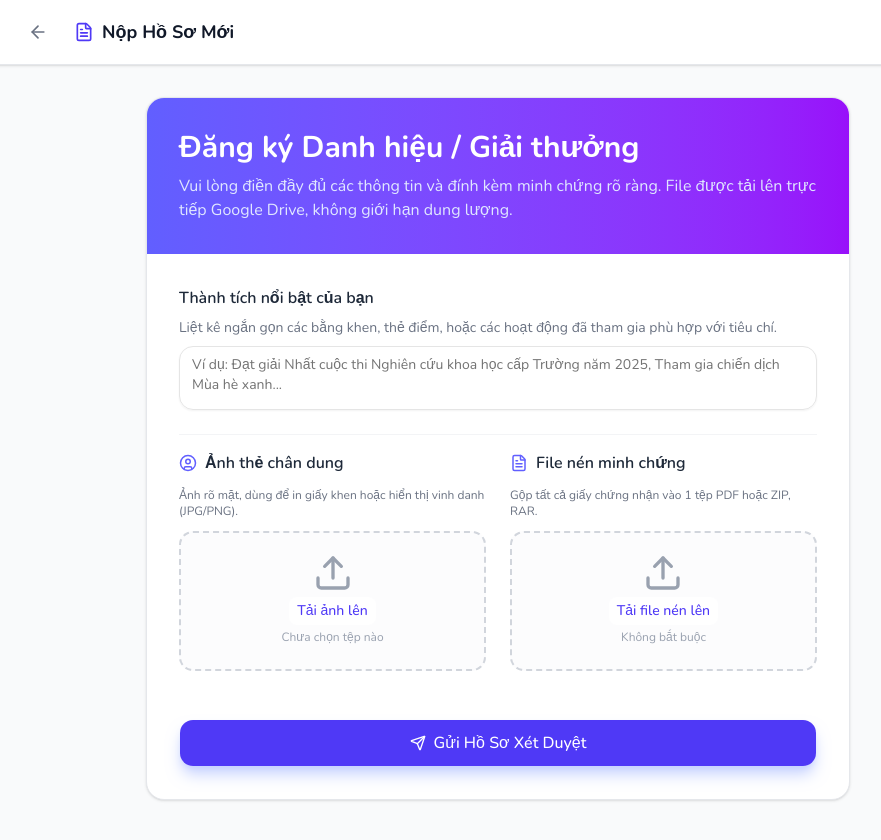
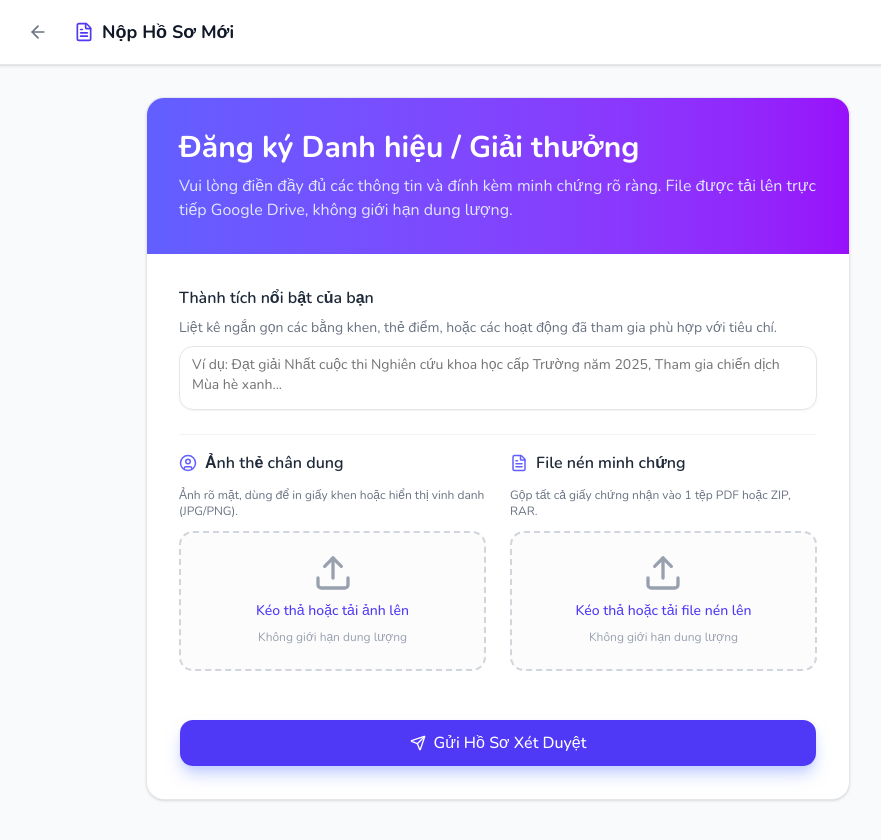
Before and after one commit to rchg2025/vinhdanh, a Next.js app: page /apply/1 in a window 1280 px wide. Shown: the top 840 px of the page, without its empty margins (142-1023 px from the left). Built offline with nearby package versions, Linux system fonts and the light colour scheme.

Commit message:
fix: drag drop file upload, allow unlimited size upload for google drive, add supportsAllDrives to drive.ts

```diff
--- a/src/app/apply/[campaignId]/page.tsx
+++ b/src/app/apply/[campaignId]/page.tsx
@@ -23,6 +23,19 @@ export default function ApplicationPage() {
   });
   const [portraitFile, setPortraitFile] = useState<File | null>(null);
   const [evidenceFile, setEvidenceFile] = useState<File | null>(null);
+
+  const handleDragOver = (e: React.DragEvent) => {
+    e.preventDefault();
+    e.stopPropagation();
+  };
+
+  const handleDrop = (e: React.DragEvent, setFile: (file: File) => void) => {
+    e.preventDefault();
+    e.stopPropagation();
+    if (e.dataTransfer.files && e.dataTransfer.files[0]) {
+      setFile(e.dataTransfer.files[0]);
+    }
+  };
 
   const handleUpload = async (file: File) => {
     // Sử dụng Resumable Upload: tạo session trên server, sau đó upload trực tiếp
@@ -178,16 +191,19 @@ export default function ApplicationPage() {
                   </Label>
                   <p className="text-xs text-gray-500">Ảnh rõ mặt, dùng để in giấy khen hoặc hiển thị vinh danh (JPG/PNG).</p>
 
-                  <div className="mt-1 flex justify-center px-6 pt-5 pb-6 border-2 border-gray-300 border-dashed rounded-xl hover:border-indigo-400 transition-colors bg-gray-50/50">
+                  <div
+                    className="mt-1 flex justify-center px-6 pt-5 pb-6 border-2 border-gray-300 border-dashed rounded-xl hover:border-indigo-400 transition-colors bg-gray-50/50 cursor-pointer"
+                    onDragOver={handleDragOver}
+                    onDrop={(e) => handleDrop(e, setPortraitFile)}
+                    onClick={() => document.getElementById('portrait')?.click()}
+                  >
                     <div className="space-y-1 text-center">
                       <Upload className="mx-auto h-10 w-10 text-gray-400" />
                       <div className="flex text-sm text-gray-600 justify-center">
-                        <label htmlFor="portrait" className="relative cursor-pointer bg-white rounded-md font-medium text-indigo-600 hover:text-indigo-500 focus-within:outline-none px-2 py-1">
-                          <span>Tải ảnh lên</span>
-                          <input id="portrait" name="portrait" type="file" accept="image/*" className="sr-only" onChange={(e) => e.target.files && setPortraitFile(e.target.files[0])} required />
-                        </label>
+                        <span className="font-medium text-indigo-600 hover:text-indigo-500 px-2 py-1">Kéo thả hoặc tải ảnh lên</span>
+                        <input id="portrait" name="portrait" type="file" accept="image/*" className="hidden" onChange={(e) => e.target.files && setPortraitFile(e.target.files[0])} required={!portraitFile} />
                       </div>
-                      {portraitFile ? <p className="text-xs text-green-600 font-medium truncate max-w-[200px]">{portraitFile.name}</p> : <p className="text-xs text-gray-400">Chưa chọn tệp nào</p>}
+                      {portraitFile ? <p className="text-xs text-green-600 font-medium truncate max-w-[200px]">{portraitFile.name}</p> : <p className="text-xs text-gray-400">Không giới hạn dung lượng</p>}
                     </div>
                   </div>
                 </div>
@@ -199,16 +215,19 @@ export default function ApplicationPage() {
                   </Label>
                   <p className="text-xs text-gray-500">Gộp tất cả giấy chứng nhận vào 1 tệp PDF hoặc ZIP, RAR.</p>
 
-                  <div className="mt-1 flex justify-center px-6 pt-5 pb-6 border-2 border-gray-300 border-dashed rounded-xl hover:border-indigo-400 transition-colors bg-gray-50/50">
+                  <div
+                    className="mt-1 flex justify-center px-6 pt-5 pb-6 border-2 border-gray-300 border-dashed rounded-xl hover:border-indigo-400 transition-colors bg-gray-50/50 cursor-pointer"
+                    onDragOver={handleDragOver}
+                    onDrop={(e) => handleDrop(e, setEvidenceFile)}
+                    onClick={() => document.getElementById('evidence')?.click()}
+                  >
                     <div className="space-y-1 text-center">
                       <Upload className="mx-auto h-10 w-10 text-gray-400" />
                       <div className="flex text-sm text-gray-600 justify-center">
-                        <label htmlFor="evidence" className="relative cursor-pointer bg-white rounded-md font-medium text-indigo-600 hover:text-indigo-500 focus-within:outline-none px-2 py-1">
-                          <span>Tải file nén lên</span>
-                          <input id="evidence" name="evidence" type="file" accept=".zip,.rar,.pdf,.doc,.docx" className="sr-only" onChange={(e) => e.target.files && setEvidenceFile(e.target.files[0])} />
-                        </label>
+                        <span className="font-medium text-indigo-600 hover:text-indigo-500 px-2 py-1">Kéo thả hoặc tải file nén lên</span>
+                        <input id="evidence" name="evidence" type="file" accept=".zip,.rar,.pdf,.doc,.docx" className="hidden" onChange={(e) => e.target.files && setEvidenceFile(e.target.files[0])} />
                       </div>
-                      {evidenceFile ? <p className="text-xs text-green-600 font-medium truncate max-w-[200px]">{evidenceFile.name}</p> : <p className="text-xs text-gray-400">Không bắt buộc</p>}
+                      {evidenceFile ? <p className="text-xs text-green-600 font-medium truncate max-w-[200px]">{evidenceFile.name}</p> : <p className="text-xs text-gray-400">Không giới hạn dung lượng</p>}
                     </div>
                   </div>
                 </div>
--- a/src/lib/drive.ts
+++ b/src/lib/drive.ts
@@ -178,6 +178,7 @@ export async function finishResumableUpload(fileId: string) {
 
     await drive.permissions.create({
       fileId: fileId,
+      supportsAllDrives: true,
       requestBody: {
         role: "reader",
         type: "anyone",
@@ -186,6 +187,7 @@ export async function finishResumableUpload(fileId: string) {
 
     const file = await drive.files.get({
       fileId: fileId,
+      supportsAllDrives: true,
       fields: "id, webViewLink, webContentLink"
     });
 
```
